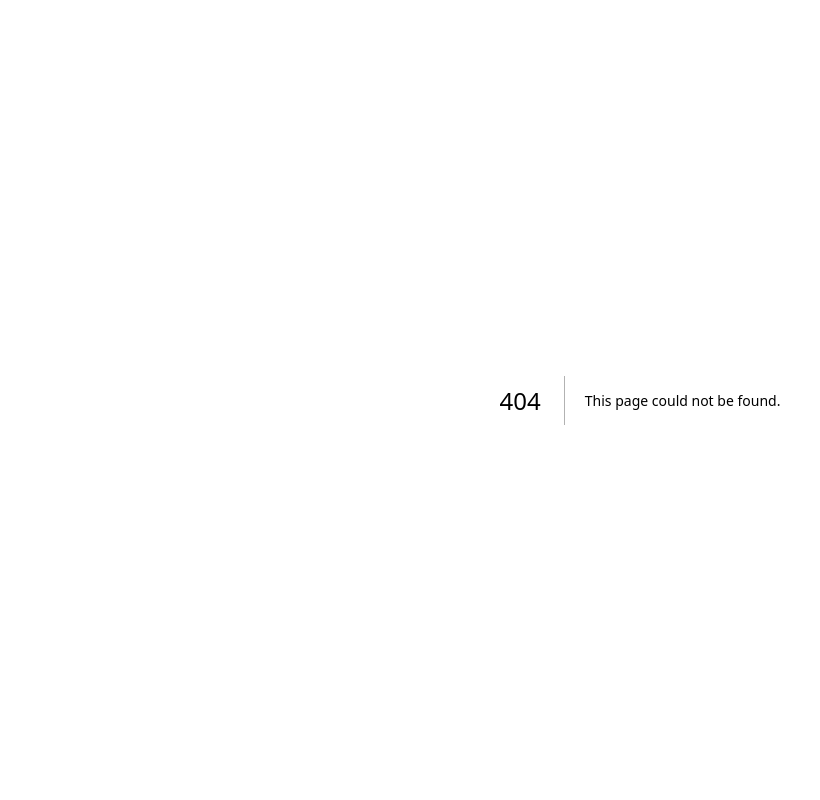
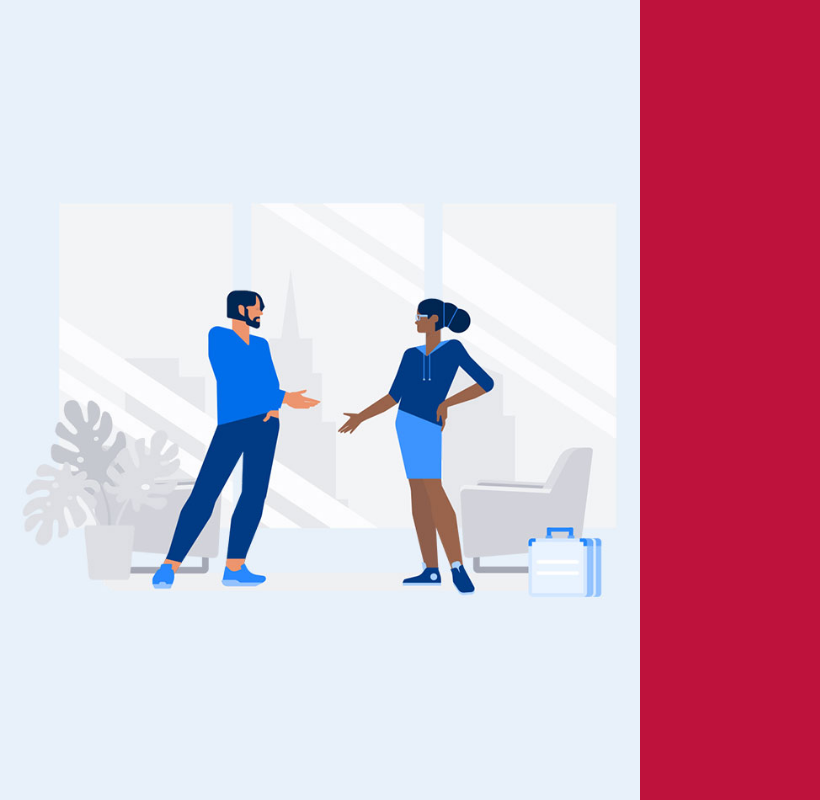
Before and after one commit to RajanBakshi238/sociala-next-js-app, a Next.js app: page /sign-in in a window 1280 px wide. Before the commit this address had no page. Shown: the whole page, without its empty margins (0-820 px from the left). Built offline with nearby package versions, Linux system fonts and the light colour scheme.

Commit message:
WIP: login page ui

```diff
--- /dev/null
+++ b/src/app/(auth)/sign-in/page.tsx
@@ -0,0 +1,9 @@
+export default function Page() {
+    return <div className="grid grid-cols-2 h-100">
+        <div className='h-screen bg-cover bg-[url("../../public/images/login-bg.jpg")]'>
+        </div>
+        <div className="h-screen bg-rose-700">
+
+        </div>
+    </div>
+}
--- a/src/app/globals.css
+++ b/src/app/globals.css
@@ -16,7 +16,7 @@
   }
 }
 
-body {
+/* body {
   color: rgb(var(--foreground-rgb));
   background: linear-gradient(
       to bottom,
@@ -24,7 +24,7 @@ body {
       rgb(var(--background-end-rgb))
     )
     rgb(var(--background-start-rgb));
-}
+} */
 
 @layer utilities {
   .text-balance {
```
Also changed, not shown: package.json (+4 -3 lines), public/images/login-bg.jpg (added), src/app/(auth)/sign-up/page.tsx (added), 1 other file (tests, documents, lock files or other folders).
